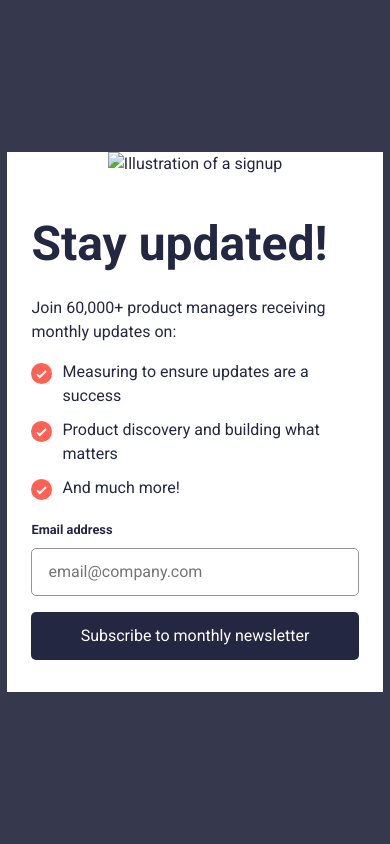
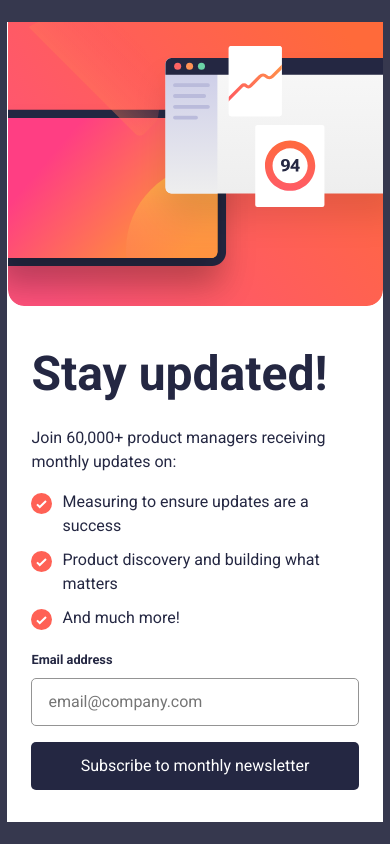
Before and after one commit to FGerald20/sign-in-news-letter, a plain HTML site: page index.html in a window 390 px wide. Drawn offline with Linux system fonts and the light colour scheme; files whose address does not match are found by name.

Commit message:
Update index.html

```diff
--- a/index.html
+++ b/index.html
@@ -4,7 +4,7 @@
   <meta charset="UTF-8">
   <meta name="viewport" content="width=device-width, initial-scale=1.0"> <!-- displays site properly based on user's device -->
 
-  <link rel="icon" type="image/png" sizes="32x32" href="./assets/images/favicon-32x32.png">
+  <link rel="icon" type="image/png" sizes="32x32" href="favicon-32x32.png">
 
   <title>Frontend Mentor | Newsletter sign-up form with success message</title>
 
@@ -17,9 +17,9 @@
     <!-- Sign-up form start -->
     <form id="form" novalidate>
       <picture>
-        <source media="(min-width: 48rem)" srcset="file:///C:/Users/mistf/Downloads/newsletter%20challenge/Newsletter-Signup-main/assets/images/illustration-sign-up-desktop.svg">
-        <source media="(max-width: 47.9rem)" srcset="./assets/images/illustration-sign-up-mobile.svg">
-        <img src="./assets/images/illustration-sign-up-mobile.svg" alt="Illustration of a signup" class="illustration-img">
+        <source media="(min-width: 48rem)" srcset="illustration-sign-up-desktop.svg">
+        <source media="(max-width: 47.9rem)" srcset="illustration-sign-up-mobile.svg">
+        <img src="illustration-sign-up-mobile.svg" alt="Illustration of a signup" class="illustration-img">
       </picture>
 
       <div class="form-content">
```
